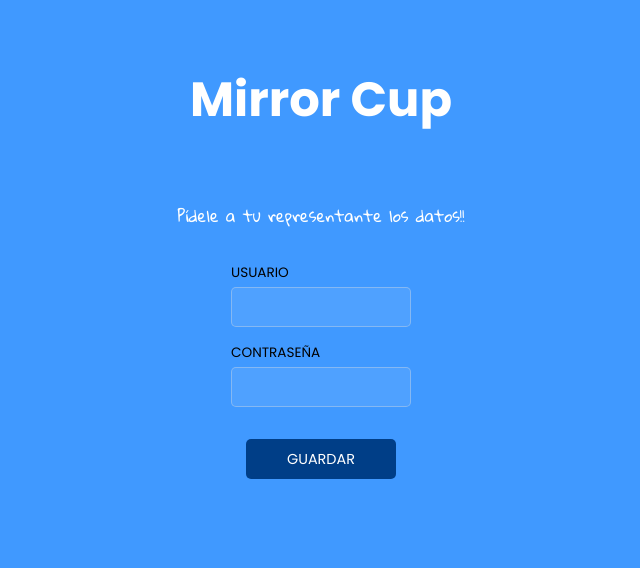
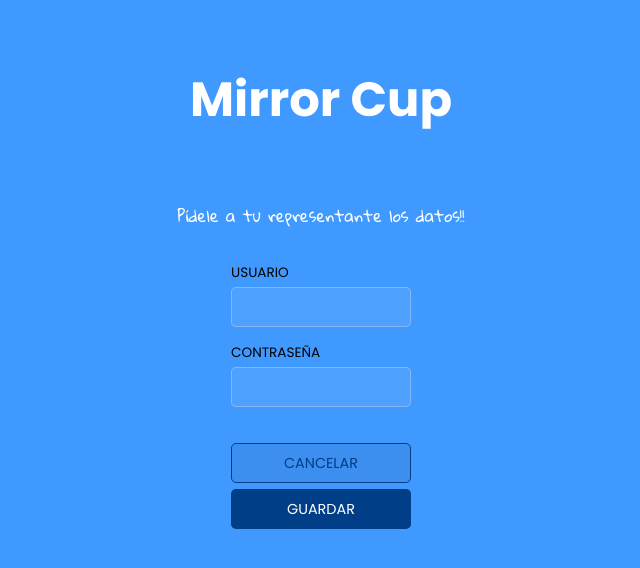
Before and after one commit to LiuSantana/tournament_clash_of_clans_FRONTEND, an Angular app in the folder frontend/: page /#/login in a window 1280 px wide. Both pictures are taken after a click on the button "YA TENGO CLAN". Shown: the top 568 px of the page, without its empty margins (319-959 px from the left). Built offline with nearby package versions, Linux system fonts and the light colour scheme.

Commit message:
change user from /login

```diff
--- a/frontend/src/app/project/components/views/login/login.component.css
+++ b/frontend/src/app/project/components/views/login/login.component.css
@@ -37,6 +37,7 @@ h1
     border: 1px solid #dedede;
 }
 .session-card:hover{transform: scale(1.05);}
+.session-card > * {pointer-events: none;}
 .session-card > p
 {
     color: #3d3d3d;
@@ -174,8 +175,19 @@ h1
 }
 .login-button
 {
-    margin: 1rem 0 5rem 0;
+    margin: .4rem 0 5rem 0;
     display: flex;
     align-items: center;
     justify-content: center;
+    width: 180px;
 }
+.delete_action_button
+{
+    margin: 1.25rem 0 0 0;
+    background: #00000010;
+    color: var(--color-main-dark1);
+    border: 1px solid var(--color-main-dark1);
+    width: 180px;
+}
+.delete_action_button:hover{ background: #00000020;}
+.delete_action_button:active{ background: #00000025;}
--- a/frontend/src/app/project/components/views/login/login.component.html
+++ b/frontend/src/app/project/components/views/login/login.component.html
@@ -5,7 +5,7 @@
     DEFAULT STATE
 -->
 <ng-container *ngIf="this.pageState.default || this.pageState.loading">
-    <div class="session-card" *ngIf="this.clan"> <!-- (existing clan) -->
+    <div class="session-card" *ngIf="this.clan" (click)="this.pageState.updateState()"> <!-- (existing clan) -->
         <p>{{this.clan}}</p>
         <i class="fa-regular fa-circle-check"></i>
     </div>
@@ -44,7 +44,9 @@
             <input name="password" #password/>
         </div>
         <div class="error hide" #login_error></div>
+        <button type="button" class="delete_action_button" (click)="this.pageState.defaultState()">Cancelar</button>
         <button type="button" class="login-button main_action_button" #login_button (click)="this.getTeam(login_button, login_error, user.value, password.value)">Guardar</button>
+
 
     </div>
 </ng-container>
--- a/frontend/src/app/project/components/views/login/login.component.ts
+++ b/frontend/src/app/project/components/views/login/login.component.ts
@@ -23,6 +23,8 @@ export class LoginComponent implements OnInit {
 
   ngOnInit(): void {
     this.sessionManagement();
+    console.log(this.tag)
+    console.log(this.clan)
   }
 
   decodeToken(token:string) {
@@ -62,6 +64,7 @@ export class LoginComponent implements OnInit {
       error.classList.add('hide');
       this.pageState.defaultState();
       token = this.decodeToken(token.token);
+      console.log(token);
       this.clan = token.clan;
       this.tag = token.tag;
     } else {
```
Also changed, not shown: 3 other files (tests, documents, lock files or other folders).
